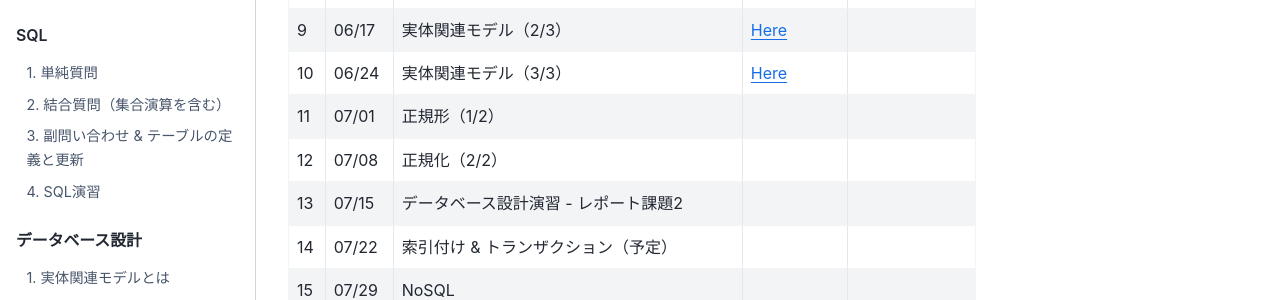
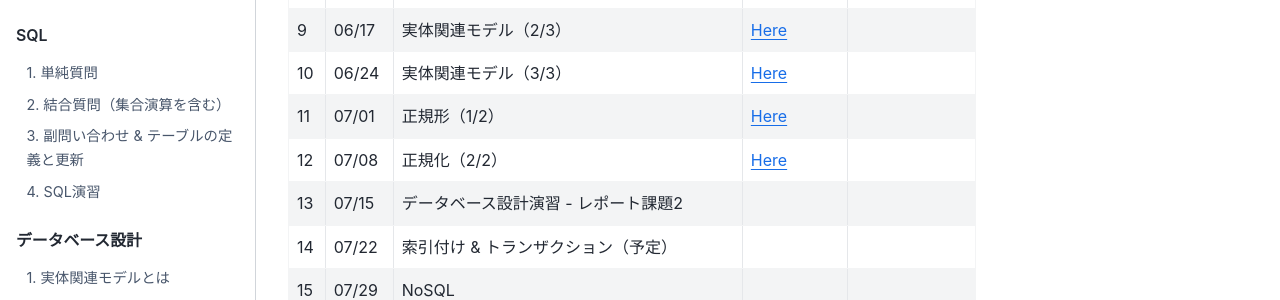
Before and after one commit to hontolab-courses/database-lecturenote, a Jupyter Book: the page built from index.md, in a window 1280 px wide and 900 px high, scrolled down 1199 px. Shown: the part 410-710 px from the top of the window. Built offline with Jupyter Book 1.0.4 settings and Sphinx 7.4.7 and the Sphinx Book theme 1.1.4, drawn with Linux system fonts in a browser that asks for light colours.

Commit message:
第11回，第12回を追加

```diff
--- a/index.md
+++ b/index.md
@@ -51,8 +51,8 @@ PDF資料が欲しい方は[コチラ]()からダウンロードしてくださ
 | 8 | 06/10 | 実体関連モデル（1/3） | [Here](content/er-model/01.ipynb) |  |
 | 9 | 06/17 | 実体関連モデル（2/3）| [Here](content/er-model/02.ipynb) |  |
 | 10 | 06/24 | 実体関連モデル（3/3） | [Here](content/er-model/03.ipynb) |  |
-| 11 | 07/01 | 正規形（1/2） |  |  |
-| 12 | 07/08 | 正規化（2/2） |  |  |
+| 11 | 07/01 | 正規形（1/2） | [Here](content/db-design/01.ipynb) |  |
+| 12 | 07/08 | 正規化（2/2） | [Here](content/db-design/02.ipynb) |  |
 | 13 | 07/15 | データベース設計演習 - レポート課題2 |  |  |
 | 14 | 07/22 | 索引付け & トランザクション（予定） |  |  |
 | 15 | 07/29 | NoSQL |  |  |
```
